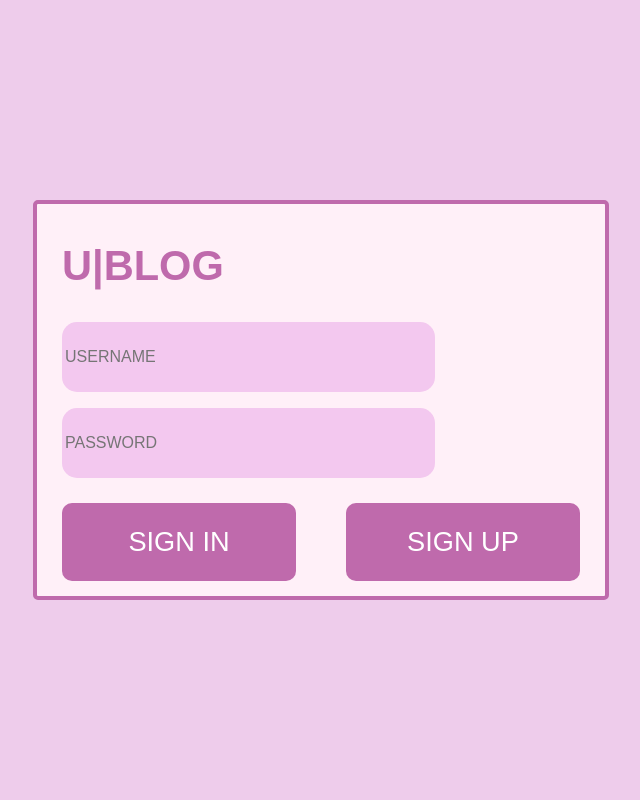
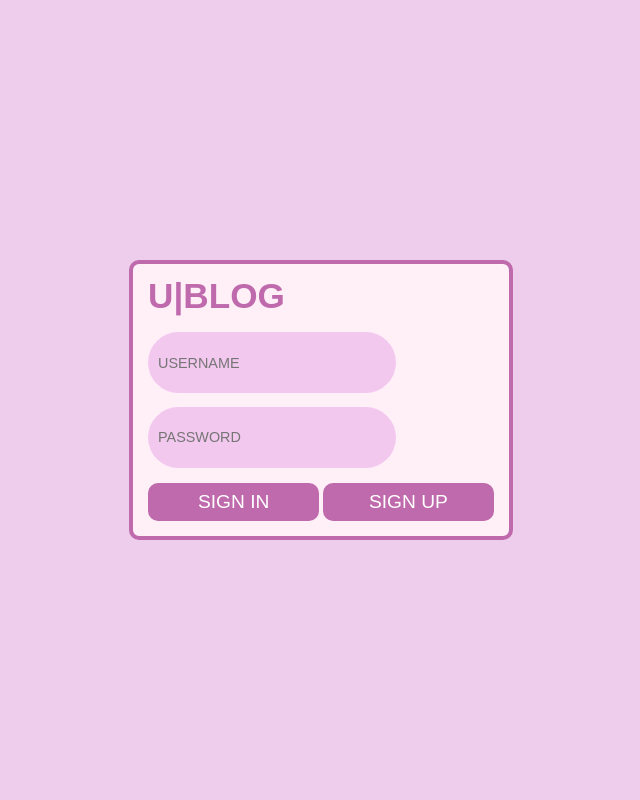
Before and after one commit to korobasssss/U_BLOG, a Flask app: page / in a window 1280 px wide. Shown: the whole page, without its empty margins (319-959 px from the left). Run offline with Flask 3, Linux system fonts and the light colour scheme.

Commit message:
страница регистрации авторизации подправила адаптацию под размер экрана

```diff
--- a/main.py
+++ b/main.py
@@ -1,6 +1,14 @@
-from flask import Flask, render_template, request
+from collections import namedtuple
+
+from flask import Flask, render_template, request, redirect, url_for
+from flask_sqlalchemy import SQLAlchemy
 
 app = Flask(__name__)
+# app.config['SQLALCHEMY DATABASE URI'] = 'postgres://postgres:123@localhost/py_sweater'
+# db = SQLAlchemy(app)
+
+Message = namedtuple('Message', 'text')
+messages = []
 
 
 @app.route("/", methods=["POST", "GET"])
@@ -11,7 +19,7 @@ def sign_in():
     return render_template('sign_in.html')
 
 
-@app.route("/sign_up", methods=["POST", "GET"])
+@app.route("/sign_up", methods=['POST', 'GET'])
 def sign_up():
     if request.method == 'POST':
         print(request.form)
@@ -19,5 +27,17 @@ def sign_up():
     return render_template('sign_up.html')
 
 
+@app.route("/main_page")
+def main_page():
+    return render_template('main_page.html', messages=messages)
+
+
+@app.route("/post_message", methods=['POST'])
+def post_message():
+    text = request.form['text']
+    messages.append(Message(text))
+    return redirect(url_for('main_page'))
+
+
 if __name__ == "__main__":
     app.run(debug=True)
--- a/static/css/styles_for_in_up.css
+++ b/static/css/styles_for_in_up.css
@@ -6,55 +6,48 @@
 
 html, body {
     background-color: rgba(238, 204, 235, 1);
-
     height: 100%;
 }
 
-@media (min-width: 1700px) and (min-height: 1000px){
-    .Container {
+.Container-In {
     min-height: 100%;
 
     display: grid;
     align-content : center;
     justify-content : center;
-        grid-template-columns: 40%;
-        grid-template-rows: 40%;
+}
+
+.Container-Up {
+    min-height: 100%;
+
+    display: grid;
+    align-content : center;
+    justify-content : center;
 }
 
 .Form_In {
-        display: grid;
-        grid-template-rows: 25% 40% 30%;
-
     background: rgba(255, 240, 248, 1);
     border: 4px solid rgba(191, 106, 172, 1);
-        border-radius: 5px;
+    border-radius: 10px;
 }
 
 .Form_Up {
-        display: grid;
-        grid-template-rows: 20% 60% 20%;
-
     background: rgba(255, 240, 248, 1);
     border: 4px solid rgba(191, 106, 172, 1);
-        border-radius: 5px;
+    border-radius: 10px;
 }
 
 .Header {
     display: grid;
     align-content : center;
 
-        margin: 10px 0 3px 25px;
-        font-size: 1.7em;
     color: rgba(191, 106, 172, 1);
 }
 
 [class^="Input-"] {
     background-color: rgba(243, 200, 239, 1);
     border: none;
-        border-radius: 15px;
-        font-size: 1.2em;
-        margin: 0 0 0 25px;
-        padding: 0 0 0 3px;
+    border-radius: 40px;
 
     display: grid;
     grid-template-rows: 100%;
@@ -78,13 +71,21 @@ html, body {
 
 .Outputs_Up {
         display: grid;
-        justify-items: stretch;
+        justify-content: center;
+        align-content : center;
+
+        grid-template-rows: 55%;
+        grid-template-columns: 60%;
 }
 
 .Outputs_In {
         display: grid;
-        justify-items: stretch;
+
+        justify-content: center;
+        align-content : center;
+
         grid-template-columns: repeat(2, 1fr);
+        grid-template-rows: 55%;
 }
 
 .Output {
@@ -97,316 +98,338 @@ html, body {
         background: #BF6AAC;
         border-radius: 10px;
         color: white;
-        font-size: 1.7em;
-        margin: 25px 25px 15px 25px;
 }
 
-    .Output_sign_in {
+@media (min-width: 1700px){
+    .Container-In {
         display: grid;
-        border: none;
-        background: #BF6AAC;
-        border-radius: 10px;
-        color: white;
-        font-size: 1.7em;
-        margin: 25px 25px 15px 25px;
+        grid-template-columns: 30%;
+    }
+
+    .Container-Up {
+        display: grid;
+        grid-template-columns:30%;
+    }
+
+    .Header {
+        margin: 10px 0 10px 25px;
+        font-size: 1.6em;
+    }
+
+    [class^="Input-"] {
+        font-size: 1.2em;
+        margin: 0 0 0 25px;
+        padding: 0 0 0 20px;
+    }
+
+    .Outputs_Up {
+        display: grid;
+        grid-template-columns: 60%;
+    }
+
+    .Outputs_In {
+        display: grid;
+
+        margin: 0px 25px 0px 25px;
+    }
+
+    .Output {
+        font-size: 1.5em;
     }
 }
 
-@media (min-width: 1200px) and (max-width: 1699.99px) and (min-height: 600px) and (max-height: 999.99px){
-    .Container {
-        min-height: 100%;
+@media (min-height: 1000px){
+    .Container-In {
+        display: grid;
+        grid-template-rows: 30%;
+    }
 
+    .Container-Up {
         display: grid;
-        align-content : center;
-        justify-content : center;
-        grid-template-columns: 45%;
+        grid-template-rows: 35%;
+    }
+
+    .Form_In {
+        display: grid;
+        grid-template-rows: 25% 40% 30%;
+    }
+
+    .Form_Up {
+        display: grid;
+        grid-template-rows: 20% 60% 20%;
+    }
+
+    .Header {
+        margin: 10px 0 10px 25px;
+        font-size: 1.6em;
+    }
+
+    [class^="Input-"] {
+        font-size: 1.2em;
+        margin: 0 0 0 25px;
+        padding: 0 0 0 20px;
+    }
+
+    .Outputs_Up {
+        display: grid;
+        grid-template-rows: 55%;
+    }
+
+    .Outputs_In {
+        column-gap: 1%;
+        margin: 0px 25px 0px 25px;
+    }
+
+    .Output {
+        font-size: 1.5em;
+    }
+}
+
+@media (min-width: 1200px) and (max-width: 1699.99px){
+    .Container-In {
+        display: grid;
+        grid-template-columns: 30%;
+    }
+
+    .Container-Up {
+        display: grid;
+        grid-template-columns:30%;
+    }
+
+    .Header {
+        margin: 10px 0 3px 25px;
+        font-size: 1.2em;
+    }
+
+    [class^="Input-"] {
+        font-size: 1em;
+        margin: 0 0 0 25px;
+        padding: 0 0 0 20px;
+    }
+
+    .Outputs_Up {
+        display: grid;
+        grid-template-columns: 60%;
+    }
+
+    .Outputs_In {
+        column-gap: 1%;
+        margin: 0px 25px 0px 25px;
+    }
+
+    .Output {
+        font-size: 1.2em;
+    }
+}
+
+@media (min-height: 800px) and (max-height: 999.99px){
+    .Container-In {
+        display: grid;
+        grid-template-rows: 30%;
+    }
+
+    .Container-Up {
+        display: grid;
+        grid-template-rows: 35%;
+    }
+
+    .Form_In {
+        display: grid;
+        grid-template-rows: 30% 40% 30%;
+    }
+
+    .Form_Up {
+        display: grid;
+        grid-template-rows: 20% 60% 20%;
+    }
+
+    .Header {
+        margin: 10px 0 3px 25px;
+        font-size: 1.2em;
+    }
+
+    [class^="Input-"] {
+        font-size: 1em;
+        margin: 0 0 0 25px;
+        padding: 0 0 0 20px;
+    }
+
+    .Outputs_Up {
+        display: grid;
+        grid-template-rows: 55%;
+    }
+
+    .Outputs_In {
+        margin: 0px 25px 0px 25px;
+    }
+
+    .Output {
+        font-size: 1.2em;
+    }
+}
+
+@media (min-width: 750px) and (max-width: 1199.99px){
+    .Container-In {
+        display: grid;
+        grid-template-columns: 35%;
+    }
+
+    .Container-Up {
+        display: grid;
+        grid-template-columns:40%;
+    }
+
+    .Header {
+        margin: 5px 0 10px 15px;
+        font-size: 1.1em;
+    }
+
+    [class^="Input-"] {
+        font-size: 0.9em;
+        margin: 0 0 0 15px;
+        padding: 0 0 0 10px;
+    }
+
+    .Outputs_Up {
+        display: grid;
+        grid-template-columns: 60%;
+    }
+
+    .Outputs_In {
+        column-gap: 1%;
+        margin: 0px 15px 0px 15px;
+    }
+
+    .Output {
+        font-size: 1.2em;
+    }
+}
+
+@media (min-height: 600px) and (max-height: 799.99px){
+    .Container-In {
+        display: grid;
+        grid-template-rows: 35%;
+    }
+
+    .Container-Up {
+        display: grid;
         grid-template-rows: 50%;
     }
 
     .Form_In {
         display: grid;
-        grid-template-rows: 30% 40% 30%;
-
-        background: rgba(255, 240, 248, 1);
-        border: 4px solid rgba(191, 106, 172, 1);
-        border-radius: 5px;
+        grid-template-rows: 25% 50% 25%;
     }
 
     .Form_Up {
         display: grid;
         grid-template-rows: 20% 60% 20%;
-
-        background: rgba(255, 240, 248, 1);
-        border: 4px solid rgba(191, 106, 172, 1);
-        border-radius: 5px;
     }
 
     .Header {
-        align-content : center;
-        margin: 10px 0 3px 25px;
-        font-size: 1.3em;
-        color: rgba(191, 106, 172, 1);
+        margin: 5px 0 10px 15px;
+        font-size: 1.1em;
     }
 
     [class^="Input-"] {
-        background-color: rgba(243, 200, 239, 1);
-        border: none;
-        border-radius: 15px;
-        font-size: 1em;
-        margin: 0 0 0 25px;
-        padding: 0 0 0 3px;
-
-        display: grid;
-        grid-template-rows: 100%;
-    }
-
-    .Inputs_In {
-        display: grid;
-        align-content : center;
-        grid-template-rows: repeat(2, 1fr);
-        grid-template-columns: 70%;
-        row-gap: 10%;
-    }
-
-    .Inputs_Up {
-        display: grid;
-        align-content : center;
-        grid-template-rows: repeat(5, 1fr);
-        grid-template-columns: 70%;
-        row-gap: 3%;
+        font-size: 0.9em;
+        margin: 0 0 0 15px;
+        padding: 0 0 0 10px;
     }
 
     .Outputs_Up {
         display: grid;
-        justify-items: stretch;
+        grid-template-rows: 55%;
     }
 
     .Outputs_In {
-        display: grid;
-        justify-items: stretch;
-        grid-template-columns: repeat(2, 1fr);
+        margin: 0px 15px 0px 15px;
     }
 
     .Output {
-        display: grid;
-        justify-items: center;
-        align-items: center;
-
-        border: none;
-        text-decoration: none;
-        background: #BF6AAC;
-        border-radius: 10px;
-        color: white;
-        font-size: 1.7em;
-        margin: 25px 25px 15px 25px;
-    }
-
-    .Output_sign_in {
-        display: grid;
-        border: none;
-        background: #BF6AAC;
-        border-radius: 10px;
-        color: white;
-        font-size: 1.7em;
-        margin: 25px 25px 15px 25px;
+        font-size: 1.2em;
     }
 }
 
+@media (min-width: 433px) and (max-width: 749.99px){
+    .Container-In {
+        display: grid;
+        grid-template-columns: 55%;
+    }
 
-@media (min-width: 630px) and (max-width: 1199.99px) and (min-height: 450px) and (max-height: 599.99px){
-    .Container {
-        min-height: 100%;
+    .Container-Up {
+        display: grid;
+        grid-template-columns:60%;
+    }
 
+    .Header {
+        margin: 5px 0 10px 15px;
+        font-size: 1em;
+    }
+
+    [class^="Input-"] {
+        font-size: 0.7em;
+        margin: 5px 0 0 15px;
+        padding: 0 0 0 3px;
+    }
+
+    .Outputs_Up {
         display: grid;
-        align-content : center;
-        justify-content : center;
-        grid-template-columns: 45%;
+        grid-template-rows: 55%;
+    }
+
+    .Outputs_In {
+        column-gap: 1%;
+        margin: 0px 15px 0px 15px;
+    }
+
+    .Output {
+        font-size: 0.9em;
+    }
+}
+
+@media (min-height: 328px) and (max-height: 599.99px){
+    .Container-In {
+        display: grid;
         grid-template-rows: 50%;
+    }
+
+    .Container-Up {
+        display: grid;
+        grid-template-rows: 70%;
     }
 
     .Form_In {
         display: grid;
-        grid-template-rows: 25% 55% 20%;
-
-        background: rgba(255, 240, 248, 1);
-        border: 4px solid rgba(191, 106, 172, 1);
-        border-radius: 5px;
+        grid-template-rows: 25% 50% 25%;
     }
 
     .Form_Up {
         display: grid;
         grid-template-rows: 20% 60% 20%;
-
-        background: rgba(255, 240, 248, 1);
-        border: 4px solid rgba(191, 106, 172, 1);
-        border-radius: 5px;
     }
 
     .Header {
-        margin: 5px 0 10px 25px;
-        font-size: 1.1em;
-        color: rgba(191, 106, 172, 1);
+        margin: 5px 0 10px 15px;
+        font-size: 1em;
     }
 
     [class^="Input-"] {
-        background-color: rgba(243, 200, 239, 1);
-        border: none;
-        border-radius: 15px;
-        font-size: 1em;
-        margin: 5px 0 0 25px;
+        font-size: 0.7em;
+        margin: 5px 0 0 15px;
         padding: 0 0 0 3px;
-
-        display: grid;
-        grid-template-rows: 100%;
-    }
-
-    .Inputs_In {
-        display: grid;
-
-        grid-template-rows: repeat(2, 1fr);
-        grid-template-columns: 70%;
-        row-gap: 3%;
-    }
-
-    .Inputs_Up {
-        display: grid;
-
-        grid-template-rows: repeat(5, 1fr);
-        grid-template-columns: 70%;
-        row-gap: 3%;
     }
 
     .Outputs_Up {
         display: grid;
-        justify-items: stretch;
+        grid-template-rows: 55%;
     }
 
     .Outputs_In {
-        display: grid;
-        justify-items: stretch;
-        grid-template-columns: repeat(2, 1fr);
+        margin: 0px 15px 0px 15px;
     }
 
     .Output {
-        display: grid;
-        justify-items: center;
-        align-items: center;
-
-        border: none;
-        text-decoration: none;
-        background: #BF6AAC;
-        border-radius: 10px;
-        color: white;
-        font-size: 1.7em;
-        margin: 25px 25px 15px 25px;
-    }
-
-    .Output_sign_in {
-        display: grid;
-        border: none;
-        background: #BF6AAC;
-        border-radius: 10px;
-        color: white;
-        font-size: 1.4em;
-        margin:  10px 25px 15px 25px;
+        font-size: 0.9em;
     }
 }
-
-@media (min-width: 433px) and (max-width: 629.99px) and (min-height: 328px) and (max-height: 449.99px){
-    .Container {
-        min-height: 100%;
-
-        display: grid;
-        align-content : center;
-        justify-content : center;
-        grid-template-columns: 45%;
-        grid-template-rows: 50%;
-    }
-
-    .Form_In {
-        display: grid;
-        grid-template-rows: 25% 55% 20%;
-
-        background: rgba(255, 240, 248, 1);
-        border: 4px solid rgba(191, 106, 172, 1);
-        border-radius: 5px;
-    }
-
-    .Form_Up {
-        display: grid;
-        grid-template-rows: 20% 60% 20%;
-
-        background: rgba(255, 240, 248, 1);
-        border: 4px solid rgba(191, 106, 172, 1);
-        border-radius: 5px;
-    }
-
-    .Header {
-        margin: 5px 0 10px 15px;
-        font-size: 0.8em;
-        color: rgba(191, 106, 172, 1);
-    }
-
-    [class^="Input-"] {
-        background-color: rgba(243, 200, 239, 1);
-        border: none;
-        border-radius: 15px;
-        font-size: 0.7em;
-        margin: 5px 0 0 15px;
-        padding: 0 0 0 3px;
-
-        display: grid;
-        grid-template-rows: 100%;
-    }
-
-    .Inputs_In {
-        display: grid;
-
-        grid-template-rows: repeat(2, 1fr);
-        grid-template-columns: 70%;
-        row-gap: 3%;
-    }
-
-    .Inputs_Up {
-        display: grid;
-
-        grid-template-rows: repeat(5, 1fr);
-        grid-template-columns: 70%;
-        row-gap: 1%;
-    }
-
-    .Outputs_Up {
-        display: grid;
-        justify-items: stretch;
-    }
-
-    .Outputs_In {
-        display: grid;
-        justify-items: stretch;
-        grid-template-columns: repeat(2, 1fr);
-    }
-
-    .Output {
-        display: grid;
-        justify-items: center;
-        align-items: center;
-
-        border: none;
-        text-decoration: none;
-        background: #BF6AAC;
-        border-radius: 10px;
-        color: white;
-        font-size: 1.7em;
-        margin: 25px 25px 15px 25px;
-    }
-
-    .Output_sign_in {
-        display: grid;
-        border: none;
-        background: #BF6AAC;
-        border-radius: 10px;
-        color: white;
-        font-size: 1em;
-        margin:  10px 25px 15px 15px;
-    }
-}
--- a/templates/sign_in.html
+++ b/templates/sign_in.html
@@ -5,10 +5,10 @@
     <meta http-equiv="X-UA-Compatible" content="IE=edge">
     <meta name="viewport" content="width=device-width, initial-scale=1.0">
     <link rel="stylesheet" href="{{ url_for('static', filename='css/styles_for_in_up.css')}}">
-    <title>U|BLOG  | Войти</title>
+    <title>U|BLOG  | Sign In</title>
 </head>
 <body>
-    <main class="Container">
+    <main class="Container-In">
         <form class="Form_In" action="/" method="post">
             <header class="Header"><h1>U|BLOG</h1></header>
             <label class="Inputs_In">
@@ -17,7 +17,7 @@
             </label>
 
             <footer class="Outputs_In">
-                <input class="Output_sign_in" type="submit" value="SIGN IN" />
+                <a class="Output" href="{{ url_for('main_page') }}">SIGN IN</a>
                 <a class="Output" href="{{ url_for('sign_up') }}">SIGN UP</a>
             </footer>
         </form>
--- a/templates/sign_up.html
+++ b/templates/sign_up.html
@@ -5,10 +5,10 @@
     <meta http-equiv="X-UA-Compatible" content="IE=edge">
     <meta name="viewport" content="width=device-width, initial-scale=1.0">
     <link rel="stylesheet" href="{{ url_for('static', filename='css/styles_for_in_up.css')}}">
-    <title>U|BLOG | Регистрация </title>
+    <title>U|BLOG | Sign Up </title>
 </head>
 <body>
-    <main class="Container">
+    <main class="Container-Up">
         <form class="Form_Up" action="/sign_up" method="post">
             <header class="Header"><h1>U|BLOG</h1></header>
             <label class="Inputs_Up">
```
Also changed, not shown: templates/main_page.html (added, +29 -0 lines). Lines whose indentation alone changed are shown as unchanged.
